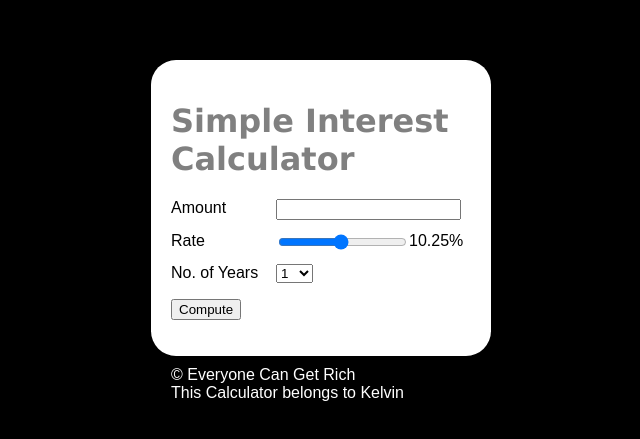
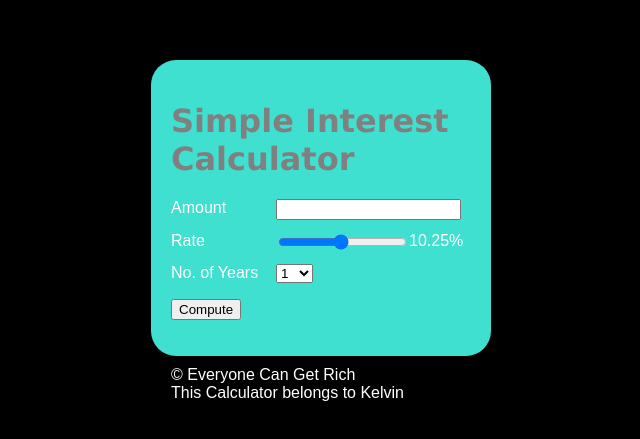
Before and after one commit to kelvinkn17/git-practice, a plain HTML site: page index.html in a window 1280 px wide. Shown: the part 177-616 px from the top of the page, without its empty margins (327-967 px from the left). Drawn offline with Linux system fonts and the light colour scheme.

Commit message:
change background to turqoise

```diff
--- a/style.css
+++ b/style.css
@@ -4,7 +4,8 @@ h1{color:grey;font-family:verdana}
 
 .maindiv {
     background-color: white;
-    color: black;
+    /* color: black; */
+    background-color: turquoise;
     width: 300px;
     padding: 20px;
     border-radius: 25px;
```
